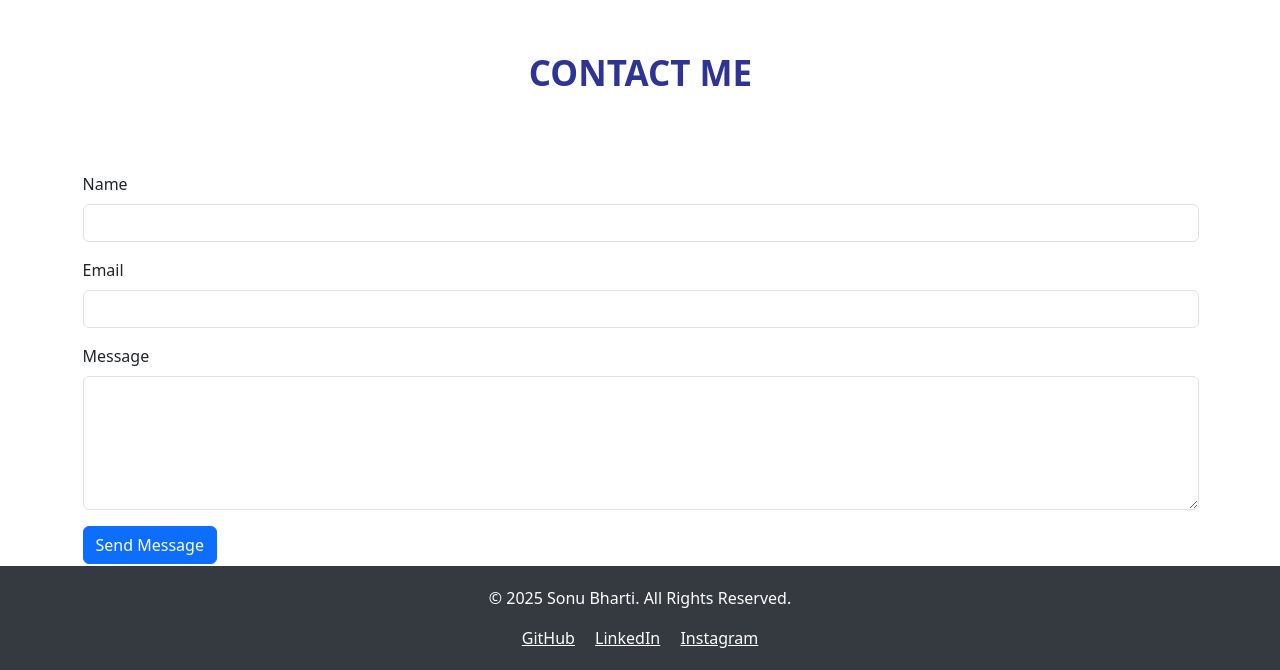
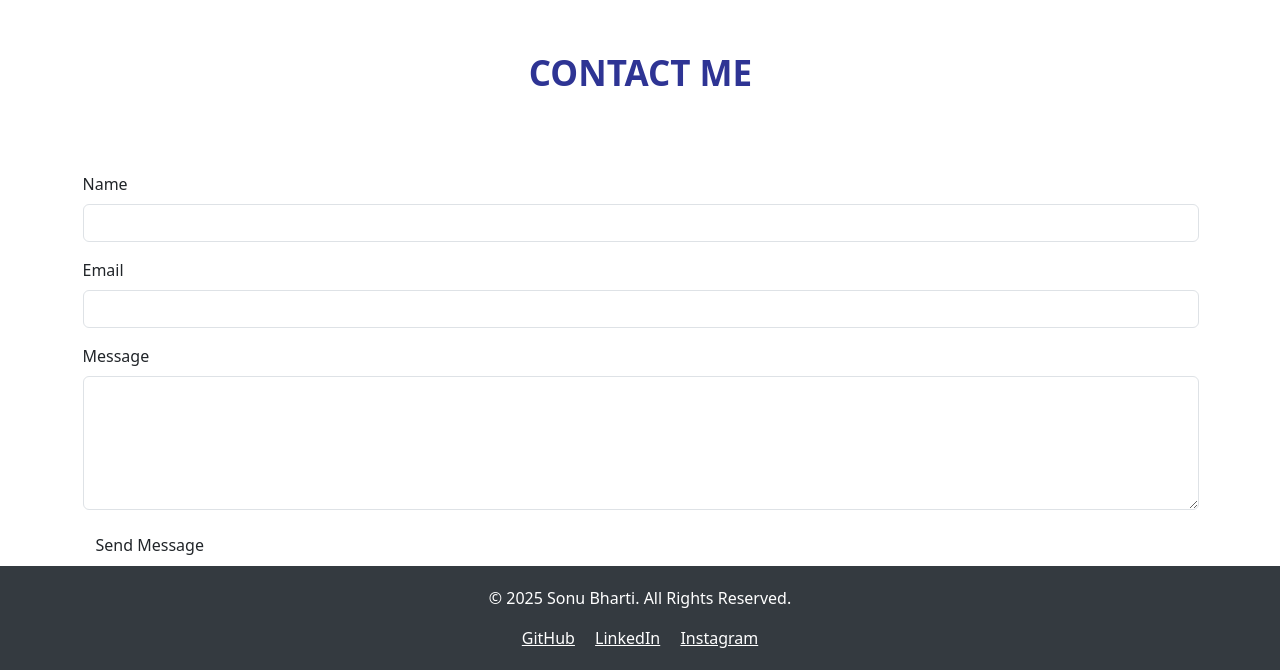
Before and after one commit to bhartisonugit9432/portfolio, a plain HTML site: page index.html in a window 1280 px wide. Shown: the part 2519-3189 px from the top of the page. Drawn offline with nearby package versions, Linux system fonts and the light colour scheme; a script that the page names is missing.

Commit message:
Update index.html

```diff
--- a/index.html
+++ b/index.html
@@ -225,7 +225,7 @@
                         <textarea class="form-control" id="message" rows="5"
                             required></textarea>
                     </div>
-                    <button type="submit" class="btn btn-primary">Send
+                    <button type="submit" class="btn btn">Send
                         Message</button>
                 </form>
             </div>
```
